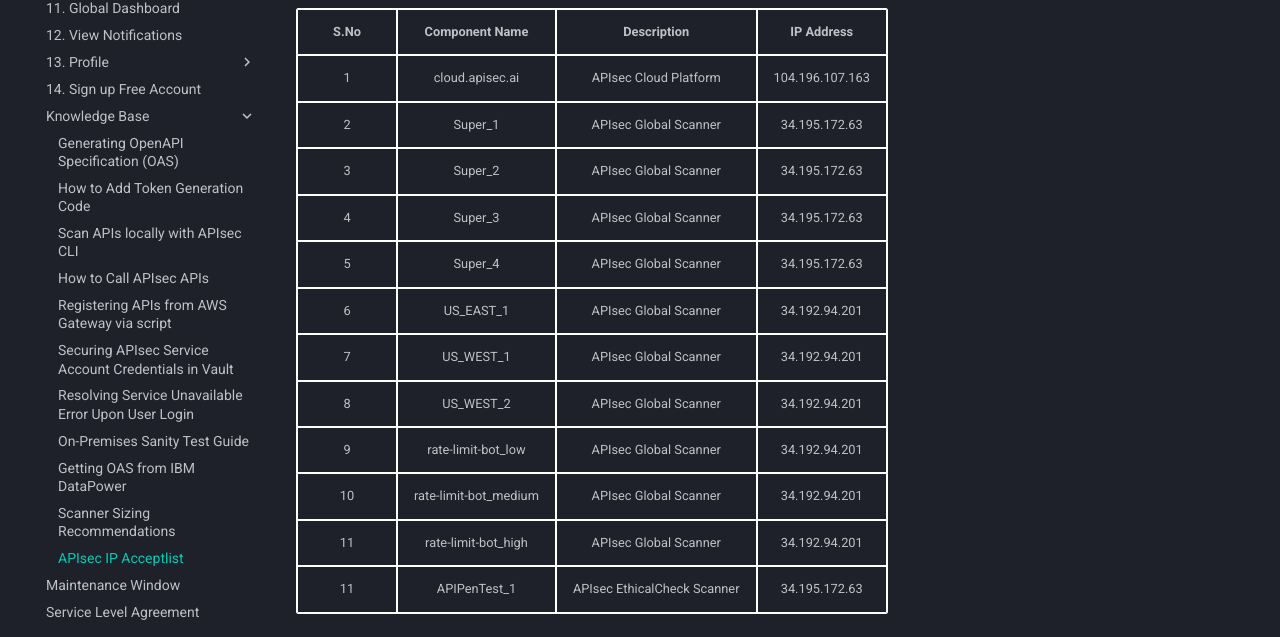
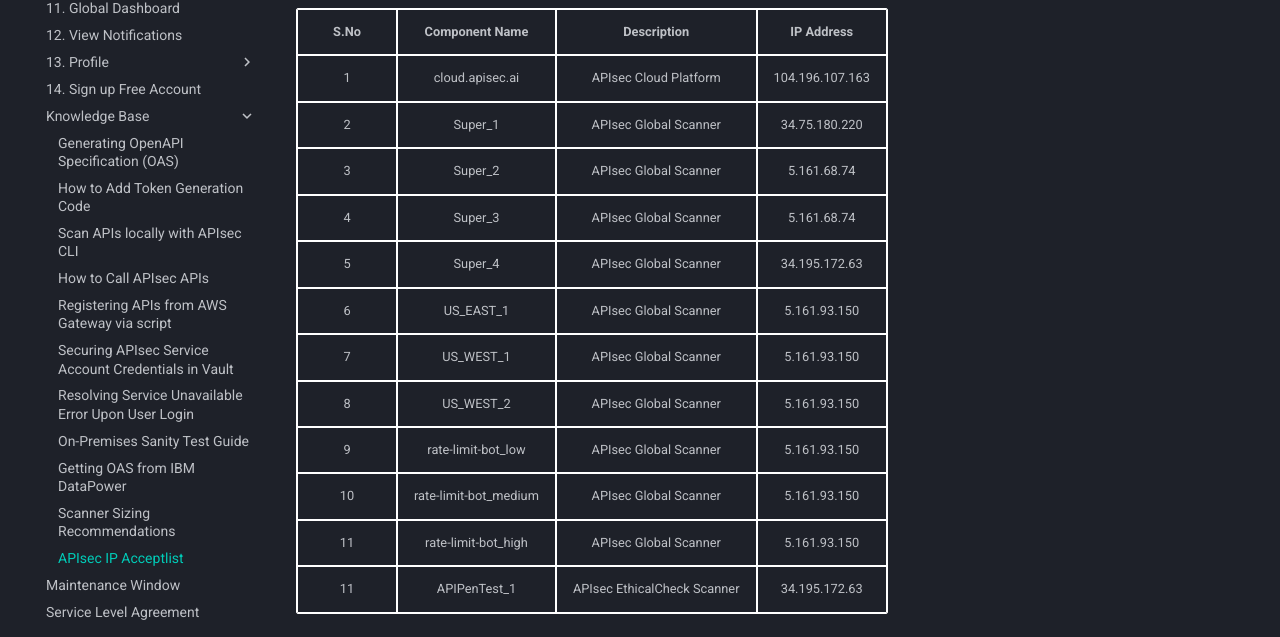
Before and after one commit to apisec-inc/documentation, an MkDocs documentation site: the page built from docs/IP-Acceptlist.md, in a window 1280 px wide and 972 px high. Shown: the part 255-892 px from the top of the window. Built offline with MkDocs 1.6.1 and Material for MkDocs 9.7.7, drawn with Linux system fonts in a browser that asks for light colours; comment, search, counter and statistics services are not loaded.

Commit message:
Update IP-Acceptlist.md
ip add update

```diff
--- a/docs/IP-Acceptlist.md
+++ b/docs/IP-Acceptlist.md
@@ -22,21 +22,21 @@
     <td style="border:1px solid white;text-align:center;">2</td>
     <td style="border:1px solid white;text-align:center;">Super_1</td>
     <td style="border:1px solid white;text-align:center;">APIsec Global Scanner</td>
-    <td style="border:1px solid white;text-align:center;">34.195.172.63</td>
+    <td style="border:1px solid white;text-align:center;">34.75.180.220</td>
   </tr>
 
   <tr>
     <td style="border:1px solid white;text-align:center;">3</td>
     <td style="border:1px solid white;text-align:center;">Super_2</td>
     <td style="border:1px solid white;text-align:center;">APIsec Global Scanner</td>
-    <td style="border:1px solid white;text-align:center;">34.195.172.63</td>
+    <td style="border:1px solid white;text-align:center;">5.161.68.74</td>
   </tr>
 
   <tr>
     <td style="border:1px solid white;text-align:center;">4</td>
     <td style="border:1px solid white;text-align:center;">Super_3</td>
     <td style="border:1px solid white;text-align:center;">APIsec Global Scanner</td>
-    <td style="border:1px solid white;text-align:center;">34.195.172.63</td>
+    <td style="border:1px solid white;text-align:center;">5.161.68.74</td>
   </tr>
 
   <tr>
@@ -50,42 +50,42 @@
     <td style="border:1px solid white;text-align:center;">6</td>
     <td style="border:1px solid white;text-align:center;">US_EAST_1</td>
     <td style="border:1px solid white;text-align:center;">APIsec Global Scanner</td>
-    <td style="border:1px solid white;text-align:center;">34.192.94.201</td>
+    <td style="border:1px solid white;text-align:center;">5.161.93.150</td>
   </tr>
 
   <tr>
     <td style="border:1px solid white;text-align:center;">7</td>
     <td style="border:1px solid white;text-align:center;">US_WEST_1</td>
     <td style="border:1px solid white;text-align:center;">APIsec Global Scanner</td>
-    <td style="border:1px solid white;text-align:center;">34.192.94.201</td>
+    <td style="border:1px solid white;text-align:center;">5.161.93.150</td>
   </tr>
 
   <tr>
     <td style="border:1px solid white;text-align:center;">8</td>
     <td style="border:1px solid white;text-align:center;">US_WEST_2</td>
     <td style="border:1px solid white;text-align:center;">APIsec Global Scanner</td>
-    <td style="border:1px solid white;text-align:center;">34.192.94.201</td>
+    <td style="border:1px solid white;text-align:center;">5.161.93.150</td>
   </tr>
 
   <tr>
     <td style="border:1px solid white;text-align:center;">9</td>
     <td style="border:1px solid white;text-align:center;">rate-limit-bot_low</td>
     <td style="border:1px solid white;text-align:center;">APIsec Global Scanner</td>
-    <td style="border:1px solid white;text-align:center;">34.192.94.201</td>
+    <td style="border:1px solid white;text-align:center;">5.161.93.150</td>
   </tr>
 
   <tr>
     <td style="border:1px solid white;text-align:center;">10</td>
     <td style="border:1px solid white;text-align:center;">rate-limit-bot_medium</td>
     <td style="border:1px solid white;text-align:center;">APIsec Global Scanner</td>
-    <td style="border:1px solid white;text-align:center;">34.192.94.201</td>
+    <td style="border:1px solid white;text-align:center;">5.161.93.150</td>
   </tr>
 
   <tr>
     <td style="border:1px solid white;text-align:center;">11</td>
     <td style="border:1px solid white;text-align:center;">rate-limit-bot_high</td>
     <td style="border:1px solid white;text-align:center;">APIsec Global Scanner</td>
-    <td style="border:1px solid white;text-align:center;">34.192.94.201</td>
+    <td style="border:1px solid white;text-align:center;">5.161.93.150</td>
   </tr>
 
  <tr>
```
